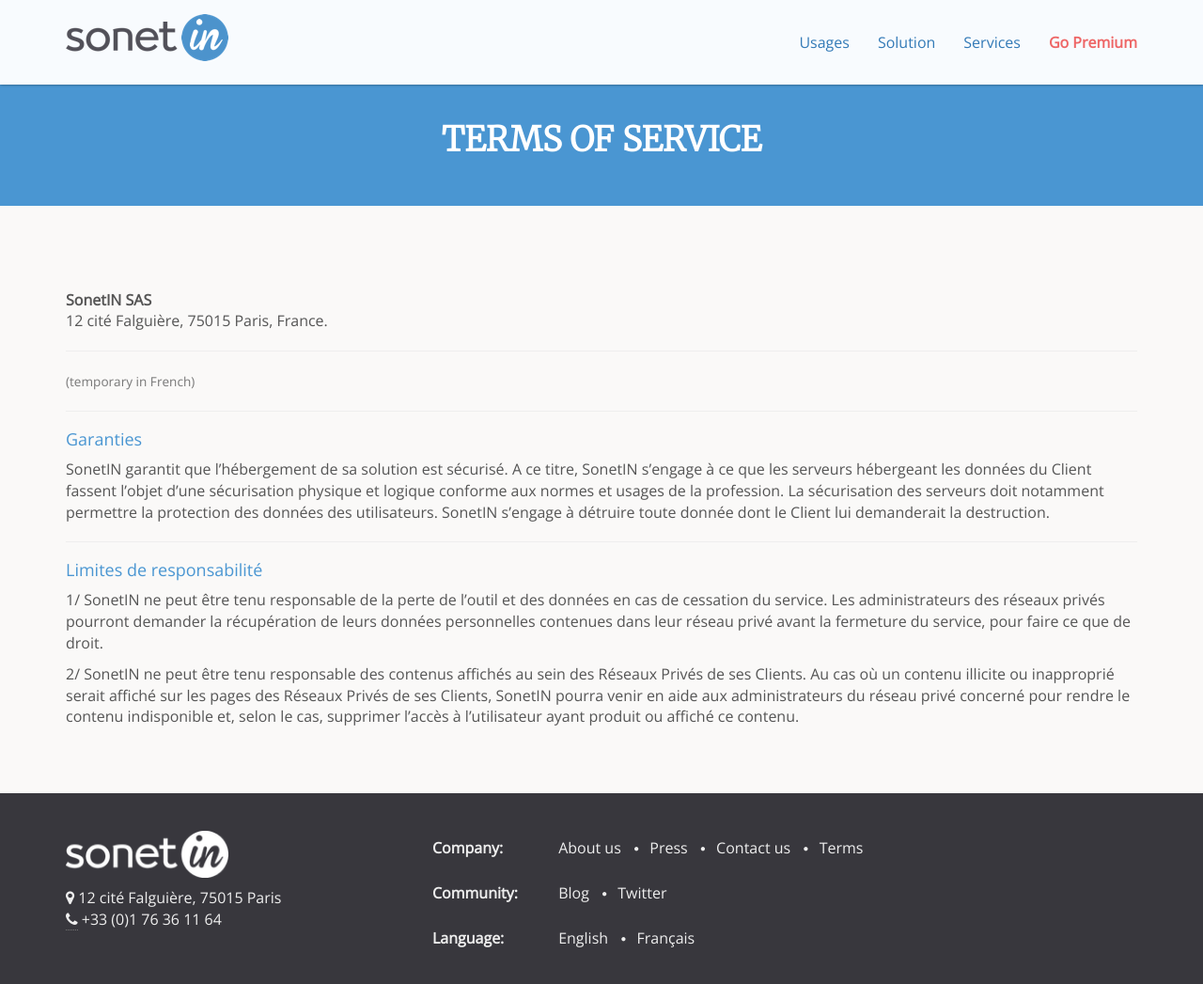
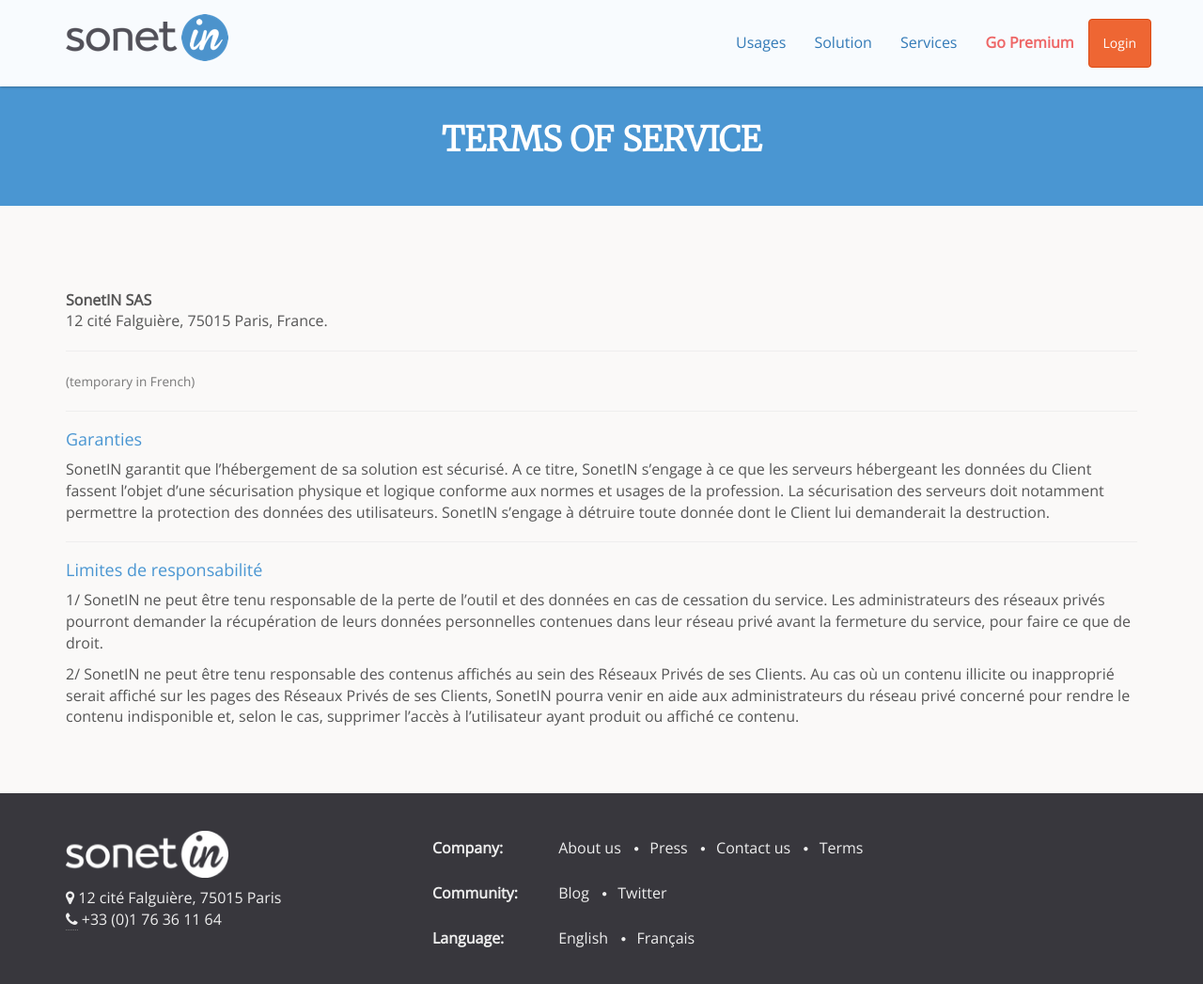
Before and after one commit to sonetin/sonetin.github.io, a Jekyll site: the page built from en/legal.html, in a window 1280 px wide and 1067 px high. Shown: the top 1047 px of the window at 94% size. Built offline with Jekyll 4.4.1, drawn with Linux system fonts in a browser that asks for light colours; nearby versions of some CDN libraries; Markdown is read by kramdown in place of the engine named in the settings; a script that is not in the unit is left out; comment, search, counter and statistics services are not loaded.

Commit message:
Handle multi-account login

```diff
--- a/_includes/nav.html
+++ b/_includes/nav.html
@@ -27,8 +27,9 @@
             {% endif %}
           </li>
         {% endfor %}
-        <li id="signin" style="display: none" class="hidden-sm">
-          <a class="btn btn-primary">
+        <li>
+          <a id="signin-mult" class="btn btn-primary" href="login.html">Login</a>
+          <a id="signin-back" class="btn btn-primary" style="display: none" class="hidden-sm">
             <i class="fa fa-lg fa-sign-in"></i>
             {% if page.locale == 'fr' %}
               Retour à <span class="visible-lg-inline">mon réseau</span>
--- a/assets/js/main.js
+++ b/assets/js/main.js
@@ -113,9 +113,10 @@
 function handle_login() {
   var platform = readCookie('platform');
   if(platform) {
-    $('#signin a > span#network').text(platform.replace('.sonetin.com',''));
-    $('#signin a').attr('href', 'http://'+platform);
-    $('#signin').show('fast')
+    $('#signin-back > span#network').text(platform.replace('.sonetin.com',''));
+    $('#signin-back').attr('href', 'http://'+platform);
+    $('#signin-back').show('fast')
+    $('#signin-mult').hide('fast')
   }
 }
 
```
